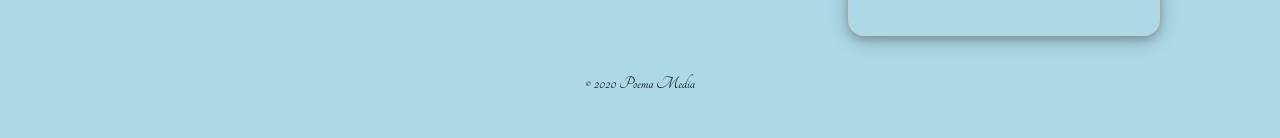
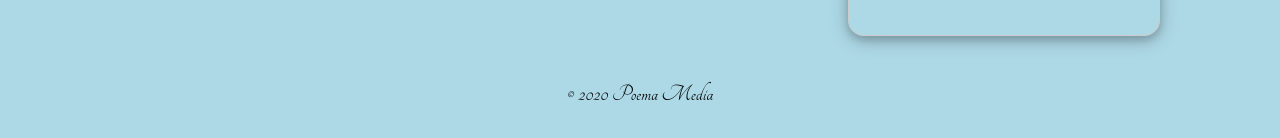
Before and after one commit to Pingnan/Pingnan.github.io, a plain HTML site: page index.html in a window 1280 px wide. Shown: the part 862-1000 px from the top of the page. Drawn offline with nearby package versions, Linux system fonts and the light colour scheme.

Commit message:
Update index.html

```diff
--- a/index.html
+++ b/index.html
@@ -68,7 +68,7 @@
     </div>
 
   <div class="w3-container w3-panel w3-tangerine"> <!-- the footer -->
-   <p class="w3-large w3-center"> &copy 2020 Poema Media </p>
+   <p class="w3-xlarge w3-center"> &copy 2020 Poema Media </p>
   </div>
 </div>
 </body>
```
